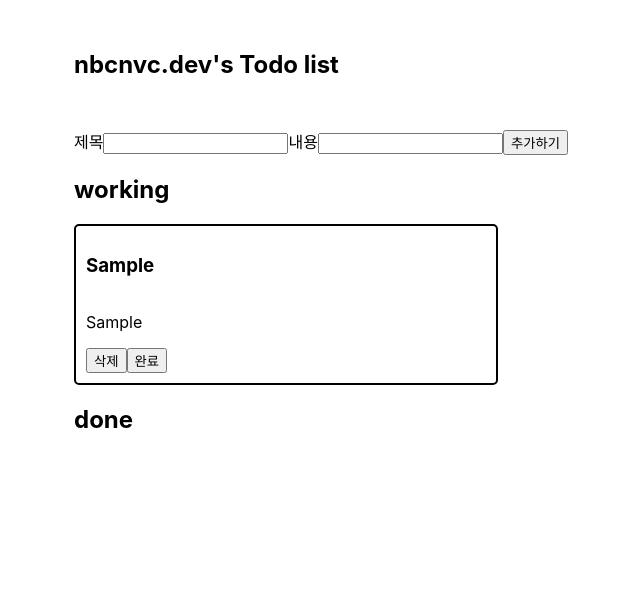
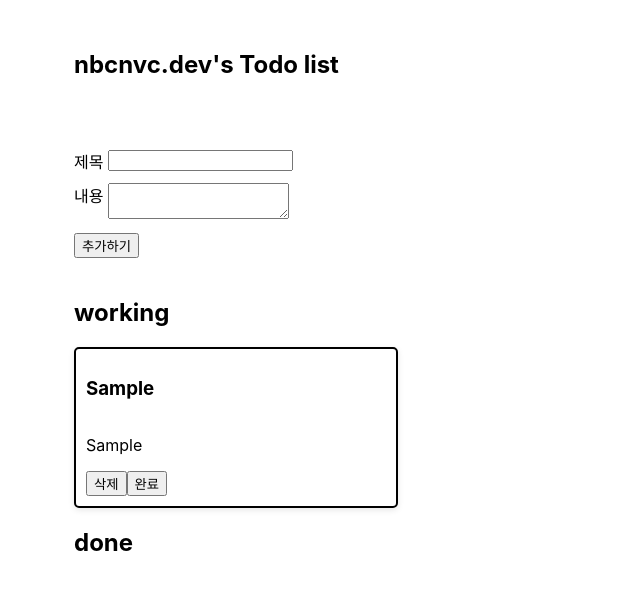
Before and after one commit to nbcnvc/nbc-todolist, a React (Create React App) app: page / in a window 1280 px wide. Both pictures are taken after typing "Sample", "Sample" into the empty fields and a click on the button "추가하기". Shown: the top 590 px of the page, without its empty margins (118-758 px from the left). Built offline with nearby package versions, Linux system fonts and the light colour scheme.

Commit message:
Add TodoForm / List styles

```diff
--- a/src/Components/Todo/Todo.css
+++ b/src/Components/Todo/Todo.css
@@ -3,8 +3,9 @@
   flex-direction: column;
 
   heigt: 200px;
-  width: 400px;
+  width: 300px;
   border: 2px solid black;
   border-radius: 5px;
   padding: 10px;
+  box-shadow: 0 2px 6px rgba(0, 0, 0, 0.1);
 }
--- a/src/Components/TodoForm/TodoForm.css
+++ b/src/Components/TodoForm/TodoForm.css
@@ -0,0 +1,11 @@
+.todo-form {
+  padding: 20px 0;
+}
+
+label {
+  vertical-align: top;
+}
+
+.todo-form__input {
+  margin-bottom: 10px;
+}
--- a/src/Components/TodoForm/TodoForm.js
+++ b/src/Components/TodoForm/TodoForm.js
@@ -42,22 +42,25 @@ const TodoForm = (props) => {
   };
 
   return (
-    <div>
+    <div className="todo-form">
       <form onSubmit={onAddTodo}>
-        <label htmlFor="title">제목</label>
+        <div className="todo-form__input">
+          <label htmlFor="title">제목 </label>
           <input
             type="text"
             id="title"
             value={todoObj.title}
             onChange={titleChangeHandler}
           />
-        <label htmlFor="content">내용</label>
-        <input
-          type="text"
+        </div>
+        <div className="todo-form__input">
+          <label htmlFor="content">내용 </label>
+          <textarea
             id="content"
             value={todoObj.content}
             onChange={contentChangeHandler}
           />
+        </div>
         <button>추가하기</button>
       </form>
     </div>
--- a/src/Components/TodoList/TodoList.css
+++ b/src/Components/TodoList/TodoList.css
@@ -0,0 +1,6 @@
+.todo-list__section {
+  display: flex;
+  justify-content: flex-start;
+  flex-wrap: wrap;
+  gap: 20px;
+}
--- a/src/Components/TodoList/TodoList.js
+++ b/src/Components/TodoList/TodoList.js
@@ -26,10 +26,10 @@ const TodoList = (props) => {
   return (
     <div className="todo-list">
       <h2>working</h2>
-      <div className="todo-list__working">{workingList}</div>
+      <div className="todo-list__section">{workingList}</div>
 
       <h2>done</h2>
-      <div className="todo-list__done">{doneList}</div>
+      <div className="todo-list__section">{doneList}</div>
     </div>
   );
 };
```
Lines whose indentation alone changed are shown as unchanged.
